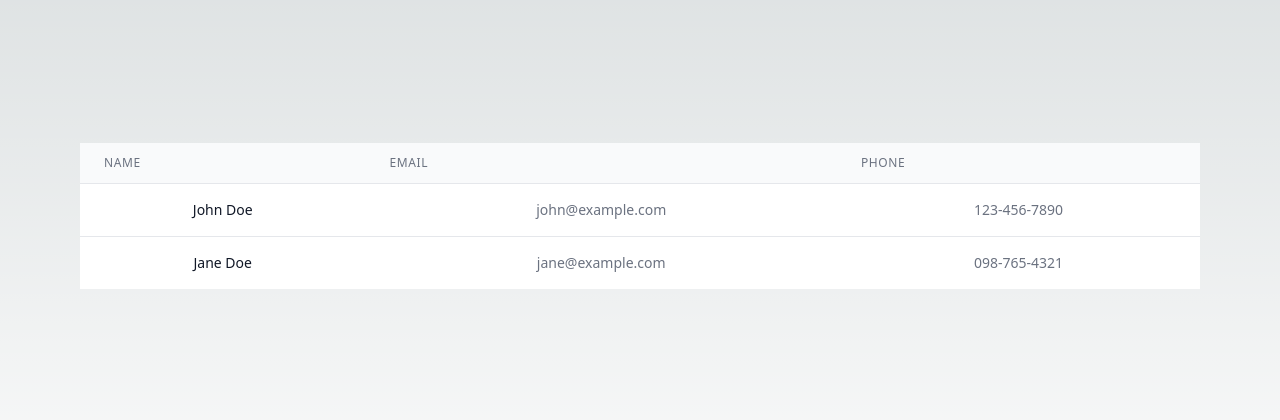
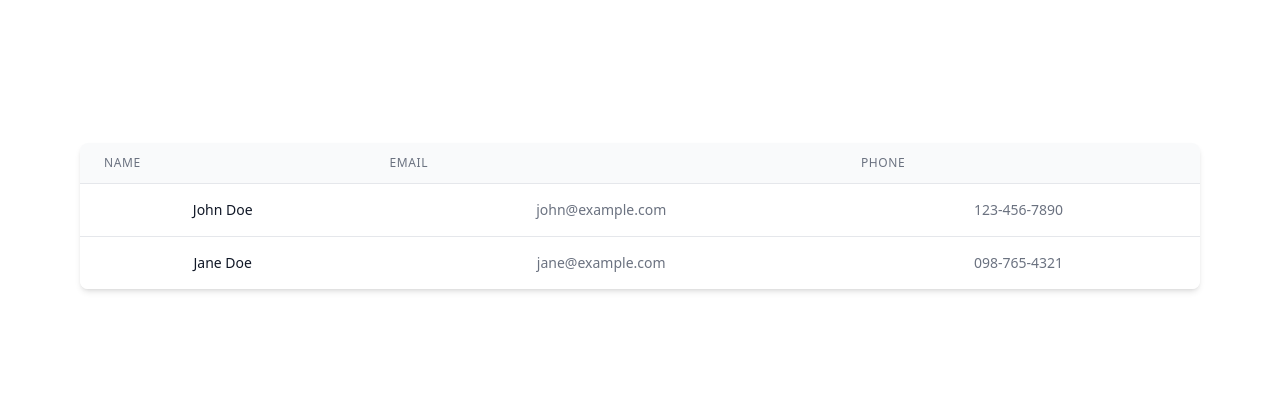
Before and after one commit to imagine-bot/29242, a Next.js app: page / in a window 1280 px wide. Shown: the part 184-604 px from the top of the page. Built offline with nearby package versions, Linux system fonts and the light colour scheme.

Commit message:
Commit from Stub AI (#14)

```diff
--- a/components/UserList.tsx
+++ b/components/UserList.tsx
@@ -12,7 +12,7 @@ type UserListProps = {
 
 const UserList: React.FC<UserListProps> = ({ users }) => {
   return (
-    <table className="min-w-full divide-y divide-gray-200">
+    <table className="min-w-full divide-y divide-gray-200 shadow-md rounded-lg overflow-hidden">
       <thead className="bg-gray-50">
         <tr>
           <th
--- a/pages/index.tsx
+++ b/pages/index.tsx
@@ -8,7 +8,7 @@ export default function Home() {
   ]
 
   return (
-    <div className="flex flex-col items-center justify-center min-h-screen py-2">
+    <div className="flex flex-col items-center justify-center min-h-screen py-2 bg-white">
       <main className="flex flex-col items-center justify-center w-full flex-1 px-20 text-center">
         <UserList users={users} />
       </main>
```
